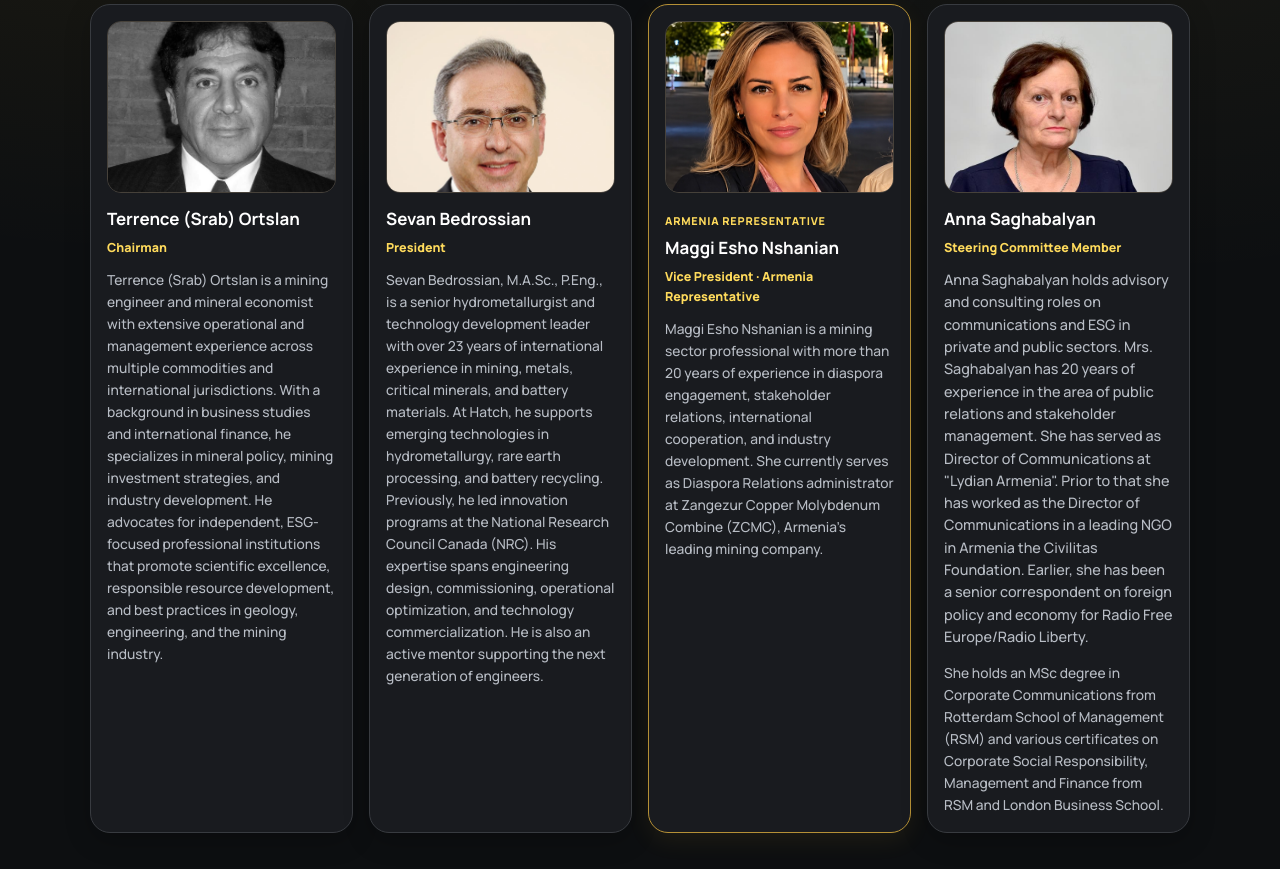
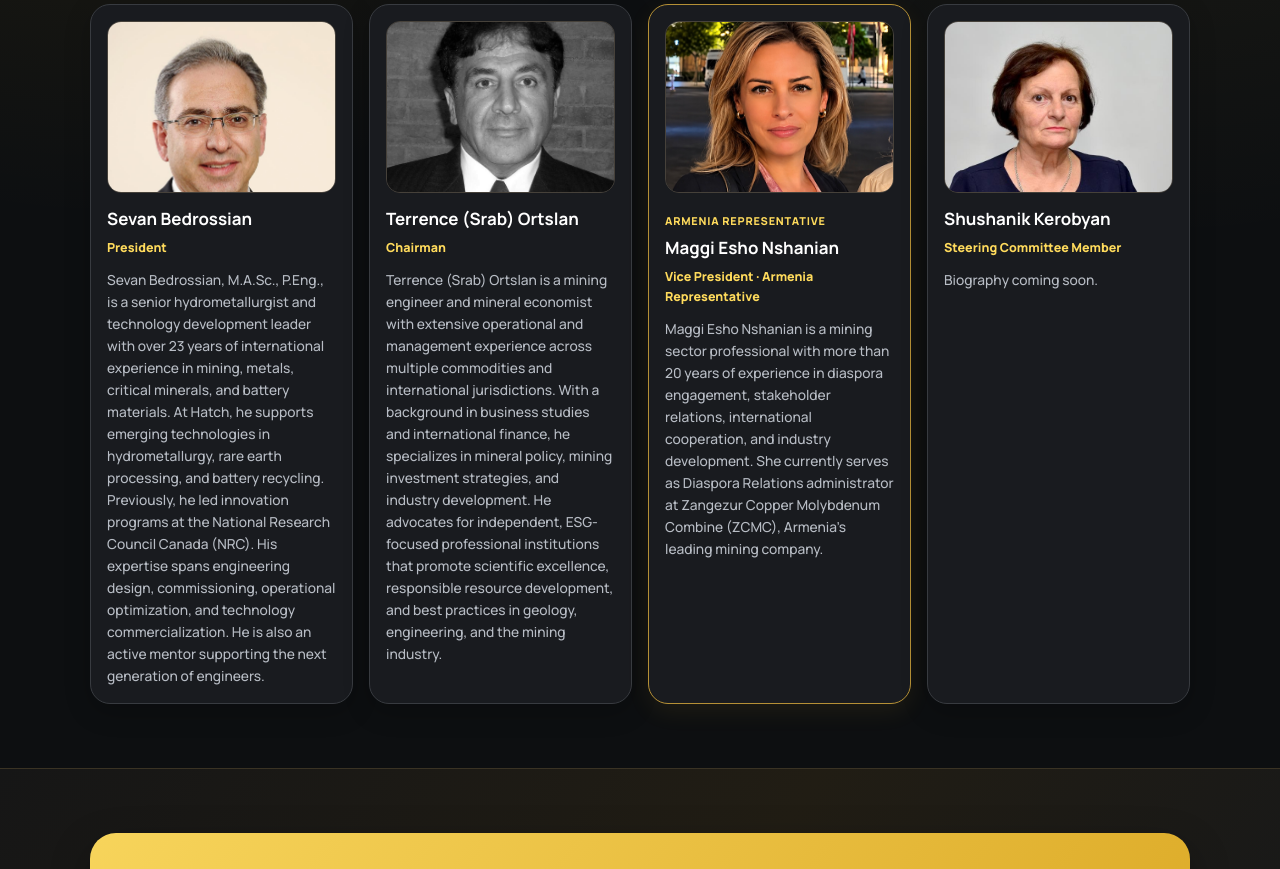
Before and after one commit to mika0821/AIMMS, a plain HTML site: page steering-committee.html in a window 1280 px wide. Shown: the part 471-1340 px from the top of the page. Drawn offline with Linux system fonts and the light colour scheme.

Commit message:
Add files via upload

```diff
--- a/css/styles.css
+++ b/css/styles.css
@@ -969,4 +969,4 @@ h1, h2, h3 { color: var(--heading); }
 }
 /* Portrait cropping consistent with the original 4:3 cards. */
 .member-photo img[src$="sevan-bedrossian.jpg"] { object-position: center 13%; }
-.member-photo img[src$="anna-saghabalyan.jpg"] { object-position: center 38%; }
+.member-photo img[src$="shushanik-kerobyan.jpg"] { object-position: center 38%; }
--- a/steering-committee.html
+++ b/steering-committee.html
@@ -9,9 +9,9 @@
 <link href="https://fonts.googleapis.com" rel="preconnect"/>
 <link crossorigin="" href="https://fonts.gstatic.com" rel="preconnect"/>
 <link href="https://fonts.googleapis.com/css2?family=Inter:wght@400;500;600;700;800;900&amp;family=Manrope:wght@500;600;700;800;900&amp;family=Noto+Sans+Armenian:wght@700;800;900&amp;display=swap" rel="stylesheet"/>
-<link href="css/styles.css" rel="stylesheet">
-<link href="assets/aimms-icon-yellow.svg" rel="icon" type="image/svg+xml">
-</link></link></head>
+<link href="css/styles.css" rel="stylesheet"/>
+<link href="assets/aimms-icon-yellow.svg" rel="icon" type="image/svg+xml"/>
+</head>
 <body data-page="committee">
 <header class="site-header">
 <nav aria-label="Primary navigation" class="nav container">
@@ -36,15 +36,15 @@
 <section class="section">
 <div class="container">
 <div class="member-grid committee-grid"><article class="member-card reveal">
+<div class="member-photo member-photo-image"><img alt="Portrait of Sevan Bedrossian" decoding="async" loading="lazy" src="assets/sevan-bedrossian.jpg"/></div>
+<h3>Sevan Bedrossian</h3>
+<p class="member-role">President</p>
+<p>Sevan Bedrossian, M.A.Sc., P.Eng., is a senior hydrometallurgist and technology development leader with over 23 years of international experience in mining, metals, critical minerals, and battery materials. At Hatch, he supports emerging technologies in hydrometallurgy, rare earth processing, and battery recycling. Previously, he led innovation programs at the National Research Council Canada (NRC). His expertise spans engineering design, commissioning, operational optimization, and technology commercialization. He is also an active mentor supporting the next generation of engineers.</p>
+</article><article class="member-card reveal">
 <div class="member-photo member-photo-image"><img alt="Portrait of Terrence (Srab) Ortslan" decoding="async" loading="lazy" src="assets/terrence-ortslan.jpg"/></div>
 <h3>Terrence (Srab) Ortslan</h3>
 <p class="member-role">Chairman</p>
 <p>Terrence (Srab) Ortslan is a mining engineer and mineral economist with extensive operational and management experience across multiple commodities and international jurisdictions. With a background in business studies and international finance, he specializes in mineral policy, mining investment strategies, and industry development. He advocates for independent, ESG-focused professional institutions that promote scientific excellence, responsible resource development, and best practices in geology, engineering, and the mining industry.</p>
-</article><article class="member-card reveal">
-<div class="member-photo member-photo-image"><img alt="Portrait of Sevan Bedrossian" decoding="async" loading="lazy" src="assets/sevan-bedrossian.jpg"/></div>
-<h3>Sevan Bedrossian</h3>
-<p class="member-role">President</p>
-<p>Sevan Bedrossian, M.A.Sc., P.Eng., is a senior hydrometallurgist and technology development leader with over 23 years of international experience in mining, metals, critical minerals, and battery materials. At Hatch, he supports emerging technologies in hydrometallurgy, rare earth processing, and battery recycling. Previously, he led innovation programs at the National Research Council Canada (NRC). His expertise spans engineering design, commissioning, operational optimization, and technology commercialization. He is also an active mentor supporting the next generation of engineers.</p>
 </article><article class="member-card member-card-highlight reveal">
 <div class="member-photo member-photo-image"><img alt="Portrait of Maggi Esho Nshanian" decoding="async" loading="lazy" src="assets/maggi-esho-nshanian.jpg"/></div>
 <span class="committee-featured-label">Armenia representative</span>
@@ -52,12 +52,12 @@
 <p class="member-role">Vice President · Armenia Representative</p>
 <p>Maggi Esho Nshanian is a mining sector professional with more than 20 years of experience in diaspora engagement, stakeholder relations, international cooperation, and industry development. She currently serves as Diaspora Relations administrator at Zangezur Copper Molybdenum Combine (ZCMC), Armenia's leading mining company.</p>
 </article><article class="member-card reveal">
-<div class="member-photo member-photo-image"><img alt="Portrait of Anna Saghabalyan" decoding="async" loading="lazy" src="assets/anna-saghabalyan.jpg"/></div>
-<h3>Anna Saghabalyan</h3>
+<div class="member-photo member-photo-image"><img alt="Portrait of Shushanik Kerobyan" decoding="async" loading="lazy" src="assets/shushanik-kerobyan.jpg"/></div>
+<h3>Shushanik Kerobyan</h3>
 <p class="member-role">Steering Committee Member</p>
-<p>Anna Saghabalyan holds advisory and consulting roles on communications and ESG in private and public sectors. Mrs. Saghabalyan has 20 years of experience in the area of public relations and stakeholder management. She has served as Director of Communications at "Lydian Armenia". Prior to that she has worked as the Director of Communications in a leading NGO in Armenia the Civilitas Foundation. Earlier, she has been a senior correspondent on foreign policy and economy for Radio Free Europe/Radio Liberty.</p>
-<p>She holds an MSc degree in Corporate Communications from Rotterdam School of Management (RSM) and various certificates on Corporate Social Responsibility, Management and Finance from RSM and London Business School.</p>
-</article></div>
+
+
+<p>Biography coming soon.</p></article></div>
 </div>
 </section>
 <section class="section band">
```
Also changed, not shown: index.html (+4 -4 lines), assets/shushanik-kerobyan.jpg (added), 1 other file.
